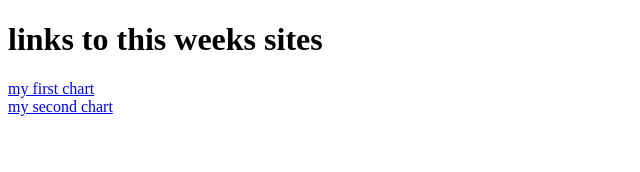
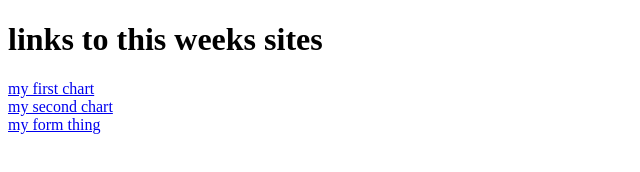
Before and after one commit to ings2371/week-2, a plain HTML site: page index.html in a window 1280 px wide. Shown: the whole page, without its empty margins (0-640 px from the left). Drawn offline with Linux system fonts and the light colour scheme.

Commit message:
Update index.html

```diff
--- a/index.html
+++ b/index.html
@@ -10,6 +10,8 @@
 <a href="protagindex.html">my first chart</a>
   <br>
 <a href="rivalsindex.html">my second chart</a>
+  <br>
+  <a href="servindex.html">my form thing</a><br>
 
 </body>
 </html>
```
